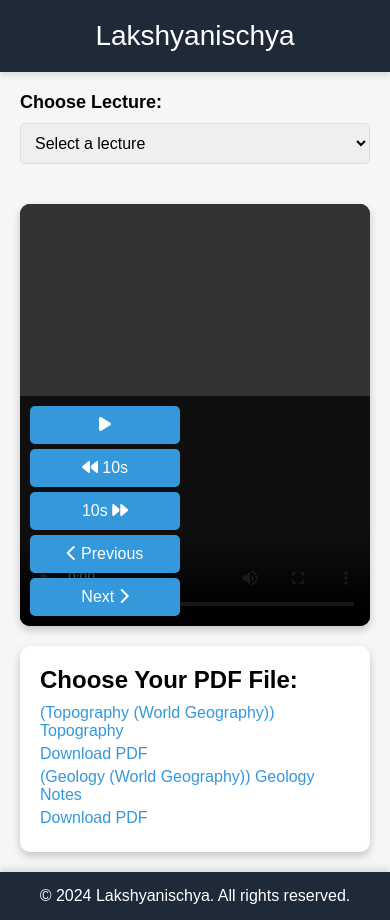
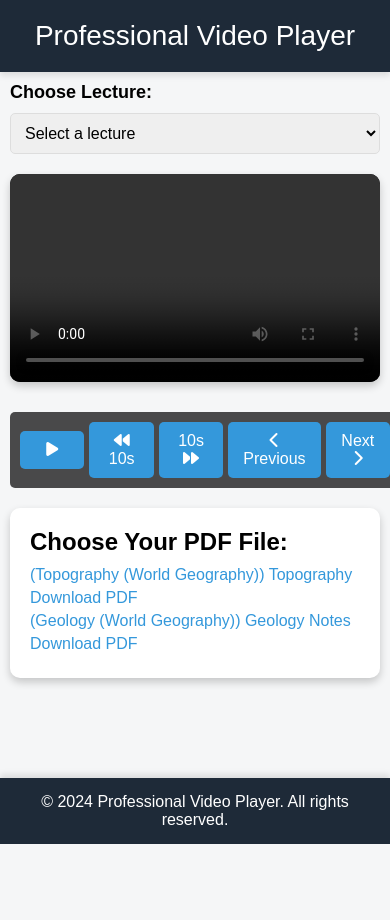
Before and after one commit to Araav879/VIDEOLECTURES, a plain HTML site: page index.html in a window 390 px wide. After the commit the page ends 844 px from the top, so only its background shows below. Drawn offline with nearby package versions, Linux system fonts and the light colour scheme.

Commit message:
Update index.html

```diff
--- a/index.html
+++ b/index.html
@@ -3,7 +3,7 @@
 <head>
     <meta charset="UTF-8">
     <meta name="viewport" content="width=device-width, initial-scale=1.0">
-    <title>Advanced Video Player</title>
+    <title>Professional Video Player</title>
     <link rel="stylesheet" href="https://cdnjs.cloudflare.com/ajax/libs/font-awesome/6.0.0-beta3/css/all.min.css">
     <style>
         body {
@@ -13,8 +13,8 @@
             display: flex;
             flex-direction: column;
             height: 100vh;
-            overflow: hidden;
             background-color: #f5f6f7;
+            overflow-x: hidden; /* To prevent horizontal scrolling */
         }
         header {
             background-color: #1e2a38;
@@ -23,16 +23,19 @@
             text-align: center;
             font-size: 28px;
             box-shadow: 0 4px 6px rgba(0, 0, 0, 0.1);
+            position: sticky;
+            top: 0;
+            z-index: 100;
         }
         .container {
             flex: 1;
             display: flex;
             flex-direction: column;
-            padding: 20px;
+            padding: 10px;
             gap: 20px;
+            overflow-y: auto; /* Enable scrolling within the container */
         }
         .lecture-select {
-            margin-bottom: 20px;
             display: flex;
             flex-direction: column;
             gap: 10px;
@@ -50,11 +53,13 @@
         .video-player-wrapper {
             position: relative;
             width: 100%;
-            height: 50vh;
+            max-width: 960px;
+            margin: 0 auto;
             background: #000;
             border-radius: 10px;
+            box-shadow: 0 4px 8px rgba(0, 0, 0, 0.2);
             overflow: hidden;
-            box-shadow: 0 4px 8px rgba(0, 0, 0, 0.2);
+            aspect-ratio: 16 / 9; /* Standard aspect ratio for HD video */
         }
         video {
             width: 100%;
@@ -62,15 +67,15 @@
             object-fit: cover;
         }
         .controls {
-            position: absolute;
-            bottom: 0;
+            margin-top: 10px; /* Move controls below video */
             width: 100%;
-            background: rgba(0, 0, 0, 0.7);
-            padding: 10px;
             display: flex;
             justify-content: center;
             align-items: center;
             gap: 10px;
+            background: rgba(0, 0, 0, 0.7);
+            padding: 10px;
+            border-radius: 5px;
         }
         .controls button {
             background-color: #3498db;
@@ -80,10 +85,11 @@
             font-size: 16px;
             cursor: pointer;
             border-radius: 5px;
-            transition: background-color 0.3s;
+            transition: background-color 0.3s, transform 0.2s;
         }
         .controls button:hover {
             background-color: #2980b9;
+            transform: scale(1.05);
         }
         .controls button:disabled {
             background-color: #7f8c8d;
@@ -115,13 +121,17 @@
             text-align: center;
             padding: 15px;
             position: relative;
-            bottom: 0;
             box-shadow: 0 -4px 6px rgba(0, 0, 0, 0.1);
         }
         @media (max-width: 768px) {
+            .video-player-wrapper {
+                aspect-ratio: 16 / 9;
+                height: auto;
+                max-height: 50vh; /* Adjust the height for smaller screens */
+            }
             .controls {
-                flex-direction: column;
-                align-items: flex-start;
+                margin-top: 10px; /* Ensure controls are below video */
+                flex-direction: row; /* Keep buttons in a row */
                 gap: 5px;
             }
             .controls button {
@@ -129,14 +139,26 @@
                 max-width: 150px;
             }
             .pdf-viewer {
-                max-height: 40vh;
+                max-height: 20vh;
+            }
+        }
+        @media (min-width: 769px) and (max-width: 1200px) {
+            .video-player-wrapper {
+                height: auto;
+                max-height: 55vh;
+            }
+        }
+        @media (min-width: 1201px) {
+            .video-player-wrapper {
+                height: auto;
+                max-height: 65vh;
             }
         }
     </style>
 </head>
 <body>
     <header>
-        Lakshyanischya
+        Professional Video Player
     </header>
     <div class="container">
         <div class="lecture-select">
@@ -148,13 +170,15 @@
 
         <div class="video-player-wrapper">
             <video id="videoPlayer" controls></video>
-            <div class="controls">
-                <button id="playPauseButton"><i class="fas fa-play"></i></button>
-                <button id="rewindButton"><i class="fas fa-backward"></i> 10s</button>
-                <button id="fastForwardButton">10s <i class="fas fa-forward"></i></button>
-                <button id="prevButton"><i class="fas fa-chevron-left"></i> Previous</button>
-                <button id="nextButton">Next <i class="fas fa-chevron-right"></i></button>
-            </div>
+        </div>
+
+        <!-- Controls placed BELOW the video -->
+        <div class="controls">
+            <button id="playPauseButton" aria-label="Play/Pause"><i class="fas fa-play"></i></button>
+            <button id="rewindButton" aria-label="Rewind 10 seconds"><i class="fas fa-backward"></i> 10s</button>
+            <button id="fastForwardButton" aria-label="Fast forward 10 seconds">10s <i class="fas fa-forward"></i></button>
+            <button id="prevButton" aria-label="Previous Video"><i class="fas fa-chevron-left"></i> Previous</button>
+            <button id="nextButton" aria-label="Next Video">Next <i class="fas fa-chevron-right"></i></button>
         </div>
 
         <div class="pdf-viewer">
@@ -164,7 +188,7 @@
     </div>
 
     <footer>
-        &copy; 2024 Lakshyanischya. All rights reserved.
+        &copy; 2024 Professional Video Player. All rights reserved.
     </footer>
 
     <script src="https://cdnjs.cloudflare.com/ajax/libs/hls.js/1.0.0/hls.min.js"></script>
@@ -234,39 +258,20 @@
                 }
             }
 
-            function rewind() {
-                videoPlayer.currentTime -= 10;
-            }
+            playPauseButton.addEventListener('click', playPause);
 
-            function fastForward() {
-                videoPlayer.currentTime += 10;
-            }
+            rewindButton.addEventListener('click', () => {
+                videoPlayer.currentTime = Math.max(0, videoPlayer.currentTime - 10);
+            });
 
-            function nextVideo() {
-                const selectedIndex = parseInt(lectureSelect.value, 10);
-                if (selectedIndex < videoLinks.length - 1) {
-                    lectureSelect.value = selectedIndex + 1;
-                    loadVideo(selectedIndex + 1);
-                }
-            }
-
-            function prevVideo() {
-                const selectedIndex = parseInt(lectureSelect.value, 10);
-                if (selectedIndex > 0) {
-                    lectureSelect.value = selectedIndex - 1;
-                    loadVideo(selectedIndex - 1);
-                }
-            }
+            fastForwardButton.addEventListener('click', () => {
+                videoPlayer.currentTime = Math.min(videoPlayer.duration, videoPlayer.currentTime + 10);
+            });
 
             lectureSelect.addEventListener('change', (event) => {
-                loadVideo(parseInt(event.target.value, 10));
+                const selectedLecture = event.target.value;
+                loadVideo(selectedLecture);
             });
-
-            playPauseButton.addEventListener('click', playPause);
-            rewindButton.addEventListener('click', rewind);
-            fastForwardButton.addEventListener('click', fastForward);
-            nextButton.addEventListener('click', nextVideo);
-            prevButton.addEventListener('click', prevVideo);
 
             fetchData();
         });
```
